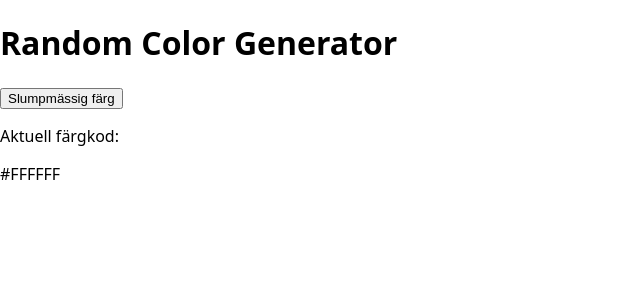
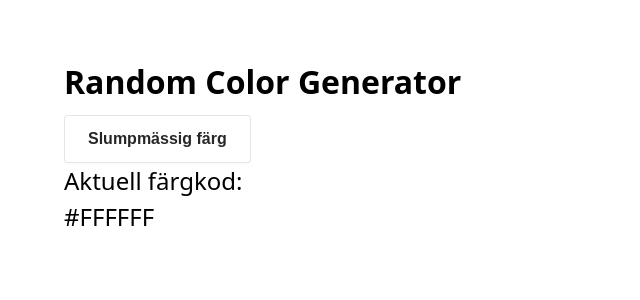
Before and after one commit to Peter-WebDev/random-color-generator, a React (Vite) app: page / in a window 1280 px wide. Shown: the top 300 px of the page, without its empty margins (0-640 px from the left). Built offline with nearby package versions, Linux system fonts and the light colour scheme.

Commit message:
Refactor App.css to improve styling consistency and layout structure

```diff
--- a/src/styles/App.css
+++ b/src/styles/App.css
@@ -3,8 +3,80 @@ body {
   font-family: system-ui;
 }
 
+h1 {
+  text-wrap: balance;
+  line-height: 1.1;
+  padding-bottom: 0.5em;
+}
+
+h1,
+p {
+  margin: 0;
+}
+
+p {
+  font-size: 1.5rem;
+  line-height: 1.5;
+}
+
 .color-background {
-  display: grid;
-  min-height: 100svh;
+  min-height: 100vh;
+  display: flex;
+  flex-direction: column;
+  align-items: start;
+  justify-content: start;
+  padding: 2rem;
   transition: background-color 0.3s ease;
 }
+
+.content-container {
+  background-color: rgba(255, 255, 255, 0.3);
+  padding: 2rem;
+  border-radius: 0.5rem;
+}
+
+.random-color-button {
+  align-items: center;
+  background-color: #ffffff;
+  border: 1px solid rgba(0, 0, 0, 0.1);
+  border-radius: 0.25rem;
+  box-shadow: rgba(0, 0, 0, 0.02) 0 1px 3px 0;
+  box-sizing: border-box;
+  color: rgba(0, 0, 0, 0.85);
+  cursor: pointer;
+  display: inline-flex;
+  font-size: 1rem;
+  font-weight: 600;
+  justify-content: center;
+  line-height: 1.25;
+  margin: 0;
+  min-height: 3em;
+  padding: calc(0.875rem - 1px) calc(1.5rem - 1px);
+  position: relative;
+  text-decoration: none;
+  transition: all 250ms;
+  user-select: none;
+  -webkit-user-select: none;
+  touch-action: manipulation;
+  vertical-align: baseline;
+  width: auto;
+}
+
+.random-color-button:hover,
+.random-color-button:focus {
+  border-color: rgba(0, 0, 0, 0.15);
+  box-shadow: rgba(0, 0, 0, 0.1) 0 4px 12px;
+  color: rgba(0, 0, 0, 0.65);
+}
+
+.random-color-button:hover {
+  transform: translateY(-1px);
+}
+
+.random-color-button:active {
+  background-color: #f0f0f1;
+  border-color: rgba(0, 0, 0, 0.15);
+  box-shadow: rgba(0, 0, 0, 0.06) 0 2px 4px;
+  color: rgba(0, 0, 0, 0.65);
+  transform: translateY(0);
+}
```
